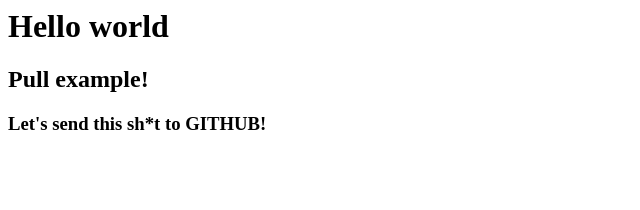
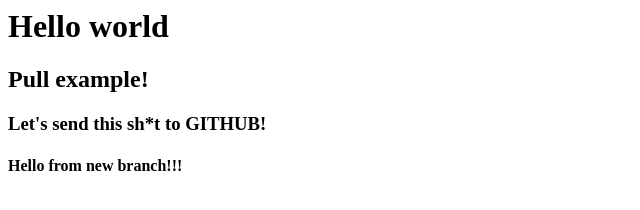
Before and after one commit to GitCourseExample/helloWorld, a plain HTML site: page index.html in a window 1280 px wide. Shown: the whole page, without its empty margins (0-640 px from the left). Drawn offline with Linux system fonts and the light colour scheme.

Commit message:
Добавлен заголовок h4

```diff
--- a/index.html
+++ b/index.html
@@ -6,5 +6,6 @@
   <h1>Hello world</h1>
   <h2>Pull example!</h2>
   <h3>Let's send this sh*t to GITHUB!</h3>
+  <h4>Hello from new branch!!!</h4>
 </body>
 </html>
```
